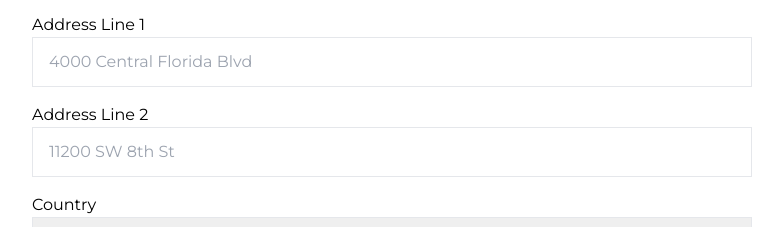
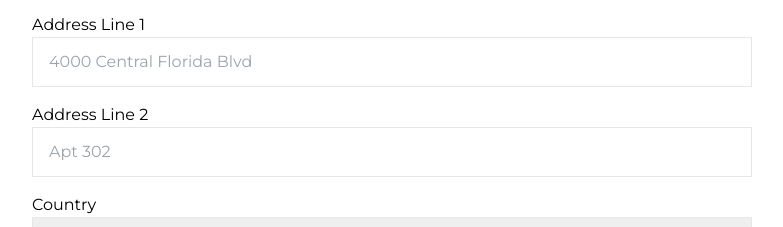
Before and after one commit to KnightHacks/hackathon-site-2023, a Next.js app: page /register in a window 1280 px wide. Shown: the part 1026-1253 px from the top of the page, without its empty margins (248-1031 px from the left). Built offline with nearby package versions, Linux system fonts and the light colour scheme.

Commit message:
Change address line 2 placeholder

```diff
--- a/src/app/dashboard/Form.tsx
+++ b/src/app/dashboard/Form.tsx
@@ -187,7 +187,7 @@ export default function EditInfoForm({ user }: { user: any }) {
       />
       <Input
         label="Address Line 2"
-        placeholder="11200 SW 8th St"
+        placeholder="Apt 302"
         error={errors.addressLine2}
         {...register("addressLine2", {
           value: user.mailingAddress?.addressLines[1],
--- a/src/app/register/Form.tsx
+++ b/src/app/register/Form.tsx
@@ -151,7 +151,7 @@ export default function KnightHacksAccountRegistrationForm() {
       />
       <Input
         label="Address Line 2"
-        placeholder="11200 SW 8th St"
+        placeholder="Apt 302"
         error={errors.addressLine2}
         {...register("addressLine2")}
       />
```
